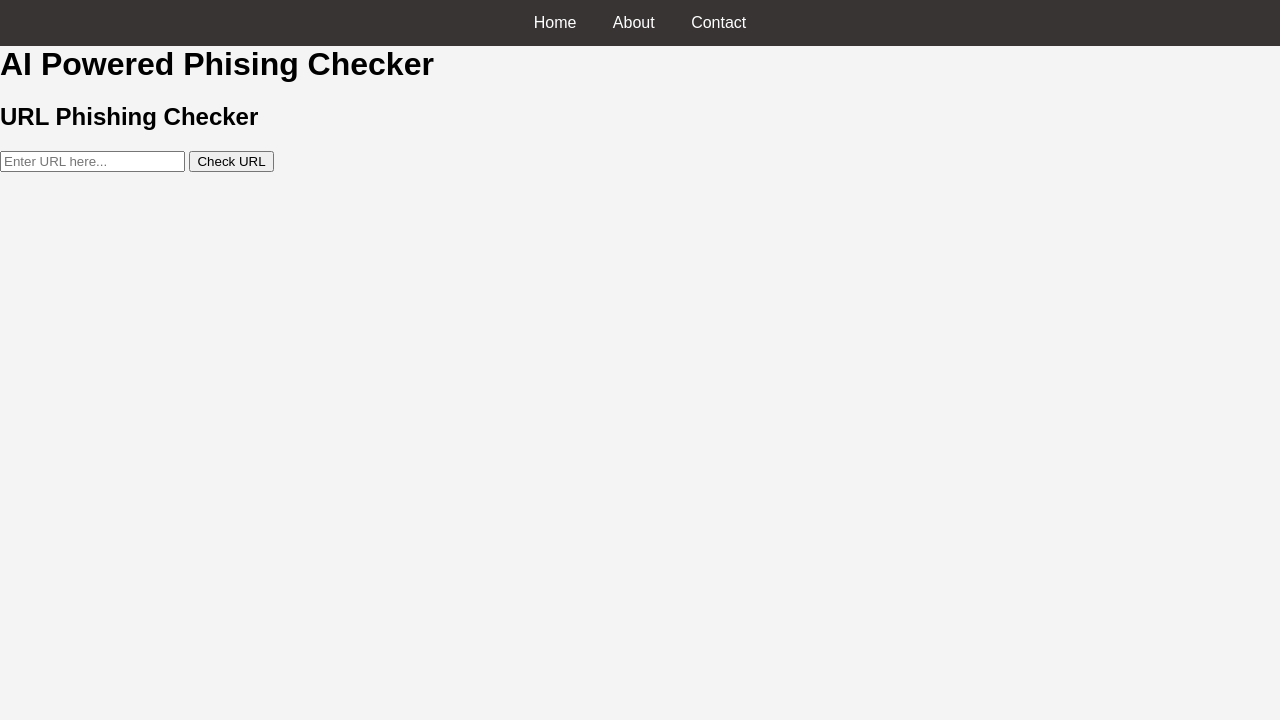
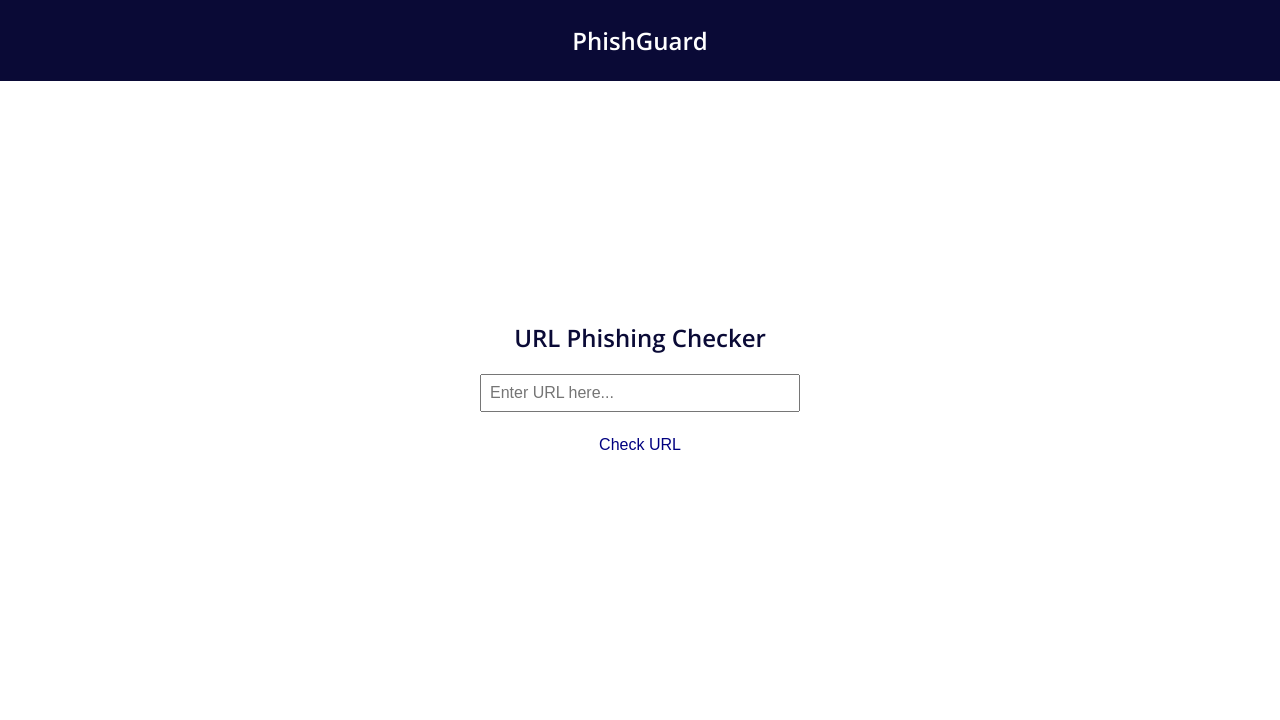
Before and after one commit to Sammy-Haddock/PhishGuard, a Flask app: page / in a window 1280 px wide. Shown: the top 720 px of the page. Run offline with Flask 2, Linux system fonts and the light colour scheme.

Commit message:
styled the home page and used to made it more readable

```diff
--- a/my-flask-app/static/css/styles.css
+++ b/my-flask-app/static/css/styles.css
@@ -1,62 +1,49 @@
 body {
-    font-family: Arial, sans-serif;
+    font-family: 'Open Sans', sans-serif;
+    background-color: white;
+    color: rgb(10, 10, 54);
     margin: 0;
     padding: 0;
-    background-color: #f4f4f4;
 }
 
-header {
-    background: #35424a;
-    color: #ffffff;
-    padding: 10px 0;
+nav {
+    background-color: rgb(10, 10, 54);
+    color: white;
+    padding: 1em 0;
     text-align: center;
-}
-
-h1 {
-    margin: 0;
+    font-size: 1.5em;
+    font-weight: 600;
 }
 
 .container {
-    width: 80%;
-    margin: auto;
-    overflow: hidden;
+    display: flex;
+    flex-direction: column;
+    align-items: center;
+    justify-content: center;
+    height: 80vh;
 }
 
-footer {
-    background: #35424a;
-    color: #ffffff;
-    text-align: center;
-    padding: 10px 0;
-    position: relative;
-    bottom: 0;
-    width: 100%;
+input[type="text"] {
+    padding: 0.5em;
+    font-size: 1em;
+    margin-bottom: 1em;
+    width: 300px;
 }
 
-nav {
-    background-color: #383434;
-    overflow: hidden;
-    text-align: center; /* Center the nav content */
+button {
+    padding: 0.5em 1em;
+    font-size: 1em;
+    background-color: white;
+    color: navy;
+    border: none;
+    cursor: pointer;
 }
 
-nav ul {
-    list-style-type: none;
-    margin: 0;
-    padding: 0;
-    display: inline-block; /* Make the ul inline-block to center it */
+button:hover {
+    background-color: lightgray;
 }
 
-nav li {
-    display: inline; /* Display list items inline */
+#result {
+    margin-top: 1em;
+    font-size: 1.2em;
 }
-
-nav ul li a {
-    display: inline-block;
-    color: white;
-    text-align: center;
-    padding: 14px 16px;
-    text-decoration: none;
-}
-
-nav ul li a:hover {
-    background-color: #111;
-}
--- a/my-flask-app/templates/index.html
+++ b/my-flask-app/templates/index.html
@@ -1,25 +1,22 @@
 <!DOCTYPE html>
 <html lang="en">
+
 <head>
     <meta charset="UTF-8">
     <meta name="viewport" content="width=device-width, initial-scale=1.0">
     <title>PhishGuard</title>
-    <link rel="stylesheet" href="styles.css">
+    <link href="https://fonts.googleapis.com/css2?family=Open+Sans:wght@400;600&display=swap" rel="stylesheet">
+    <link rel="stylesheet" href="{{ url_for('static', filename='css/styles.css') }}">
 </head>
+
 <body>
-    <nav>
-        <ul>
-            <li><a href="/home">Home</a></li>
-            <li><a href="/about">About</a></li>
-            <li><a href="/contact">Contact</a></li>
-        </ul>
-    </nav>
+    <nav>PhishGuard</nav>
     <main>
-        <h1>AI Powered Phising Checker</h1>
-        <h2>URL Phishing Checker</h2>
-        <input type="text" id="urlInput" placeholder="Enter URL here...">
-        <button onclick="checkURL()">Check URL</button>
-        <p id="result"></p>
+        <div class="container">
+            <h2>URL Phishing Checker</h2>
+            <input type="text" id="urlInput" placeholder="Enter URL here...">
+            <button onclick="checkURL()">Check URL</button>
+            <p id="result"></p>
         </div>
     </main>
     <script>
@@ -37,4 +34,5 @@
         }
     </script>
 </body>
+
 </html>
```
